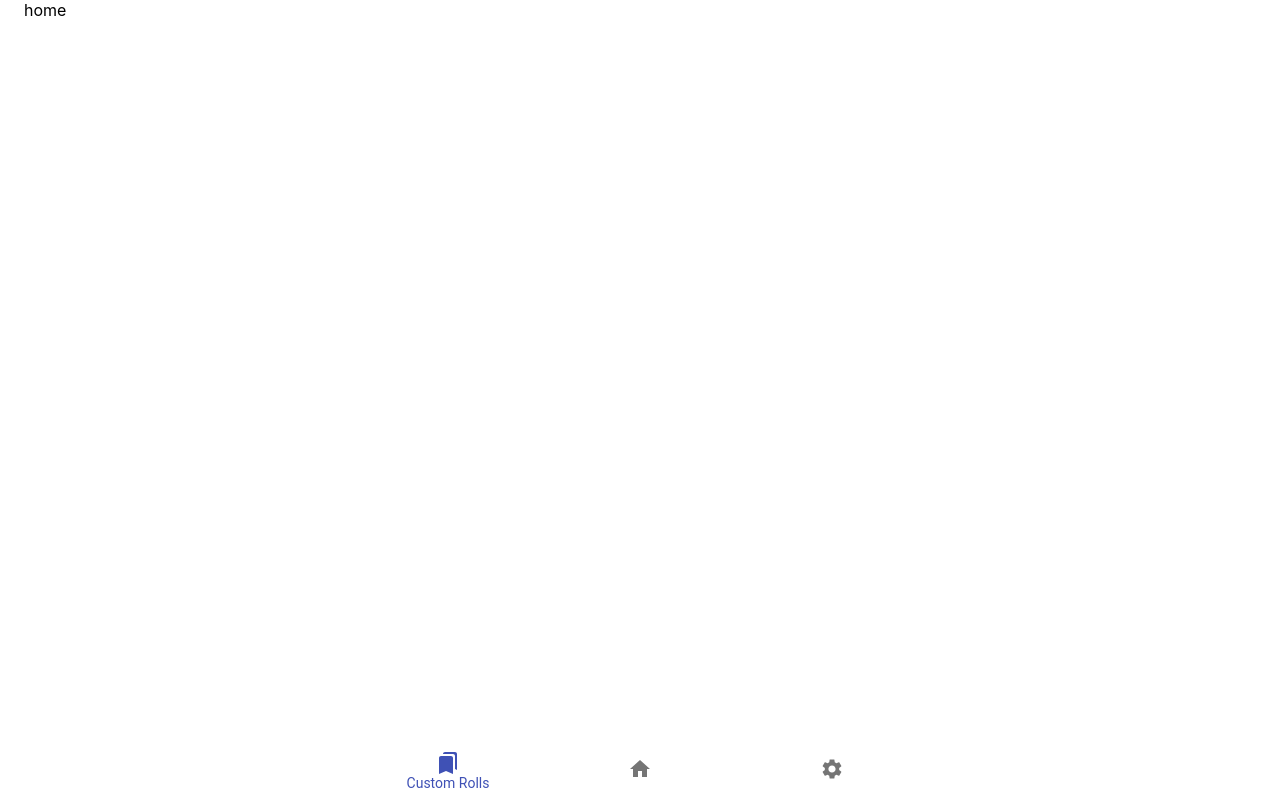
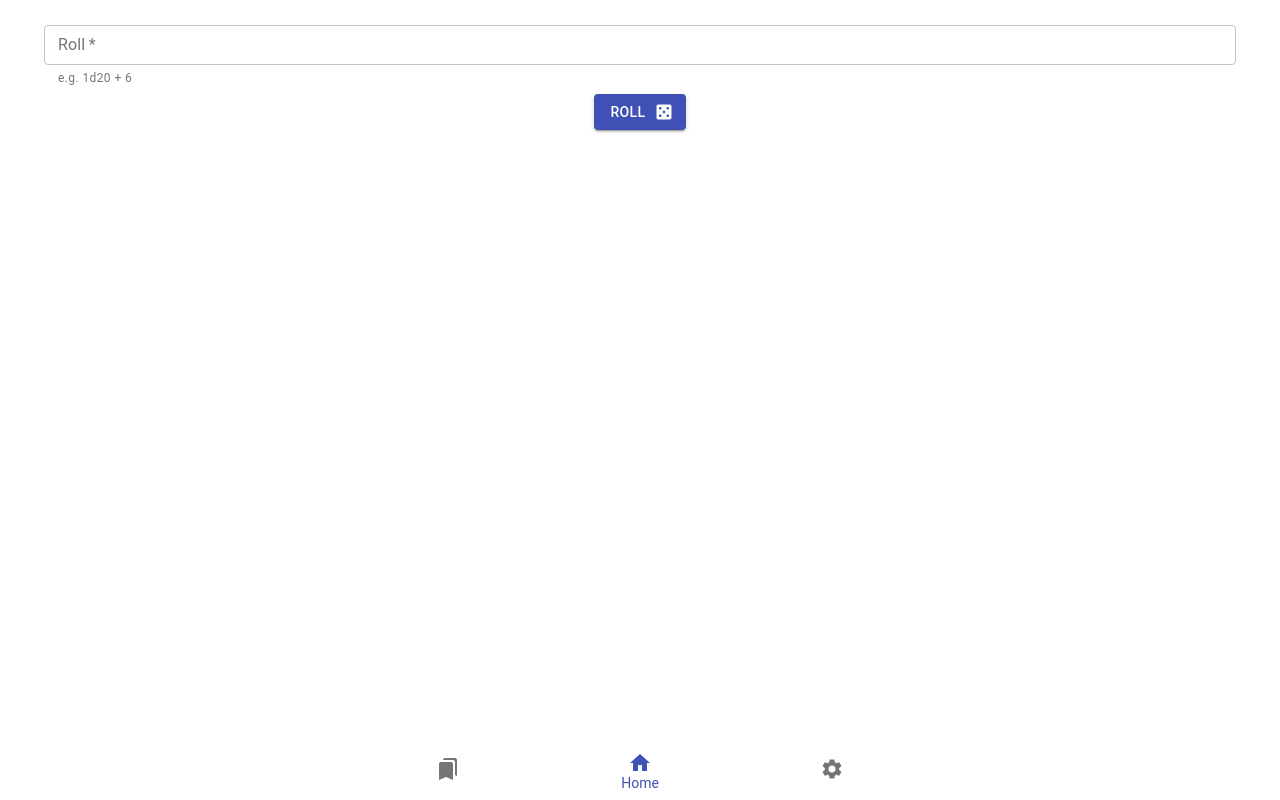
Before and after one commit to sarahlawrence/dice-roller, a React (Create React App) app: page / in a window 1280 px wide. Built offline with nearby package versions, Linux system fonts and the light colour scheme.

Commit message:
adding text input to home and friendly print

```diff
--- a/src/components/Navigation.tsx
+++ b/src/components/Navigation.tsx
@@ -7,7 +7,7 @@ import SettingsIcon from "@material-ui/icons/Settings";
 import BookmarksIcon from "@material-ui/icons/Bookmarks";
 
 export default function Navigation() {
-  const [value, setValue] = React.useState(0);
+  const [value, setValue] = React.useState(1);
 
   return (
     <BottomNavigation
--- /dev/null
+++ b/src/components/TextInputRoll.tsx
@@ -0,0 +1,52 @@
+import { TextField, Button, FormGroup, makeStyles } from "@material-ui/core";
+import DiceIcon from "@material-ui/icons/Casino";
+import { useState } from "react";
+
+interface Props {
+  onSubmit: (value: string) => void;
+}
+
+const styles = makeStyles({
+  button: {
+    maxWidth: 100,
+  },
+  form: {
+    margin: 20,
+    alignItems: "center",
+  },
+  fields: {
+    marginLeft: 0,
+    marginRight: 0,
+    marginTop: 5,
+    marginBottom: 5,
+    width: "100%",
+  },
+});
+
+export default function TextInputRoll(props: Props) {
+  const classes = styles();
+  const [value, setValue] = useState("");
+
+  return (
+    <FormGroup className={classes.form} onSubmit={() => props.onSubmit(value)}>
+      <TextField
+        helperText="e.g. 1d20 + 6"
+        variant="outlined"
+        label="Roll"
+        required
+        onChange={(evt) => setValue(evt.target.value)}
+        className={classes.fields}
+        size="small"
+      />
+      <Button
+        onClick={() => props.onSubmit(value)}
+        color="primary"
+        variant="contained"
+        endIcon={<DiceIcon />}
+        className={classes.button}
+      >
+        Roll
+      </Button>
+    </FormGroup>
+  );
+}
--- a/src/routes/Home.tsx
+++ b/src/routes/Home.tsx
@@ -1,3 +1,23 @@
+import { useState } from "react";
+import TextInputRoll from "../components/TextInputRoll";
+import parseRoll from "../utils/parse";
+import { printDice, roll } from "../utils/dice";
+import { Roll } from "types";
+
 export default function HomeRoute() {
-  return <div>home</div>;
+  const [currentRoll, setCurrentRoll] = useState<null | Roll>(null);
+  const [total, setTotal] = useState(-1);
+  const handleRoll = (value: string) => {
+    console.log("ROLLING:", value);
+    const parsedRoll = parseRoll(value);
+    setCurrentRoll(parsedRoll);
+    setTotal(roll(parsedRoll));
+  };
+  return (
+    <div className="custom-rolls">
+      <TextInputRoll onSubmit={handleRoll} />
+      {currentRoll && <p>Current roll is: {printDice(currentRoll)}</p>}
+      {total > -1 && <p>Total: {total}</p>}
+    </div>
+  );
 }
--- a/src/utils/dice.ts
+++ b/src/utils/dice.ts
@@ -4,6 +4,7 @@ export function calcRoll(sides: number): number {
   return Math.ceil(Math.random() * sides);
 }
 
+// TODO: change this to a map to check what each roll was
 export function rollDice(sides: number, count: number): number[] {
   const results = [];
   for (let i = 0; i < count; i++) {
@@ -26,3 +27,14 @@ export function roll({ dice, modifier }: Roll): number {
   });
   return total + modifier;
 }
+
+export function printDice(currentRoll: Roll): string {
+  const dice = currentRoll.dice.map((d) => `${d.sign} ${d.count}d${d.sides}`);
+  const friendlyMod =
+    currentRoll.modifier < 0
+      ? `${currentRoll.modifier}`
+      : currentRoll.modifier === 0
+      ? ""
+      : `+${currentRoll.modifier}`;
+  return `${dice.join(" ")} ${friendlyMod}`;
+}
```
Also changed, not shown: src/components/RollInput.tsx (deleted, +0 -17 lines).
